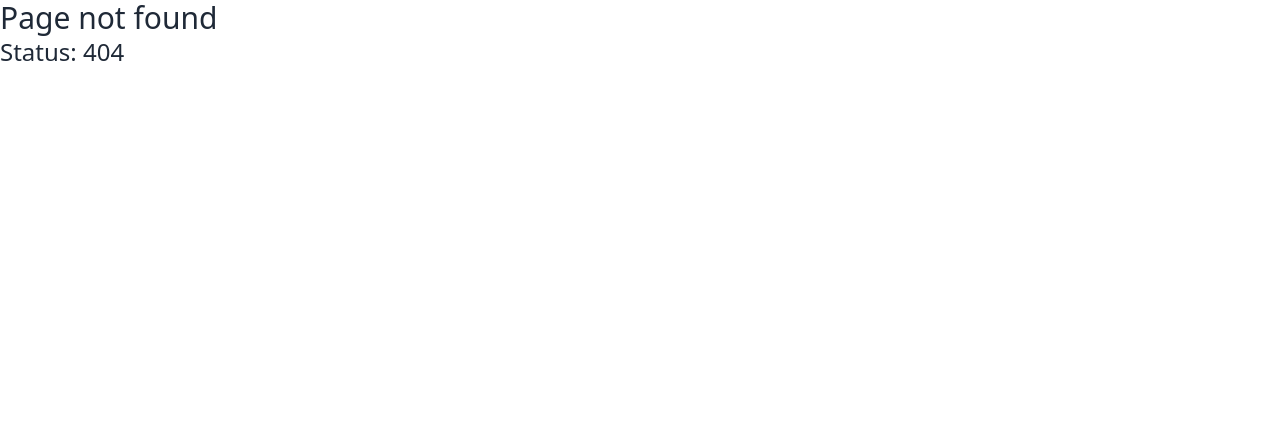
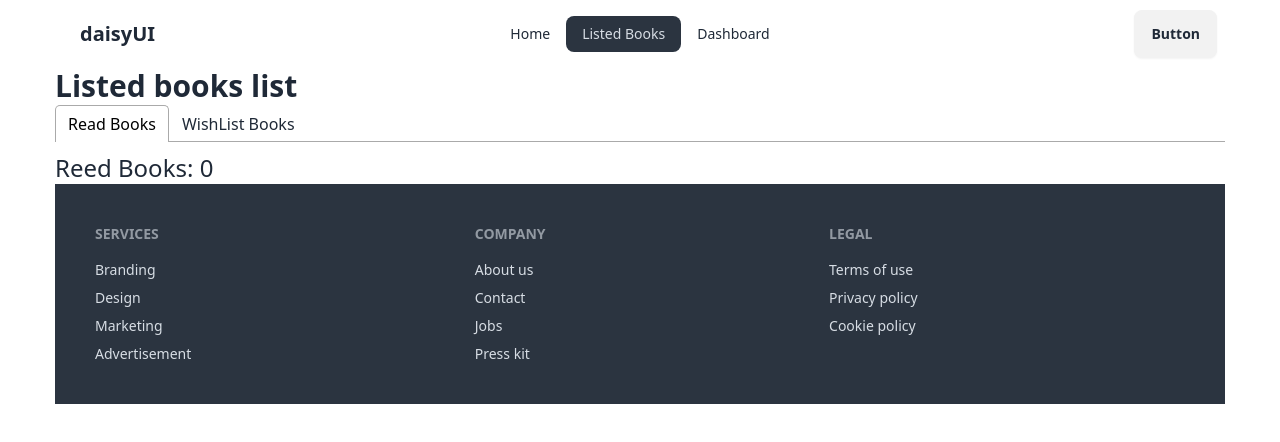
Before and after one commit to zobayerhb/boook-vibe-router, a React (Vite) app: page /listedBooks in a window 1280 px wide. Before the commit this address had no page. Shown: the top 442 px of the page. Built offline with nearby package versions, Linux system fonts and the light colour scheme.

Commit message:
display data in read list and react tabs

```diff
--- a/package.json
+++ b/package.json
@@ -16,6 +16,8 @@
     "react": "^18.3.1",
     "react-dom": "^18.3.1",
     "react-router-dom": "^6.27.0",
+    "react-tabs": "^6.0.2",
+    "react-toastify": "^10.0.6",
     "sort-by": "^1.2.0"
   },
   "devDependencies": {
--- /dev/null
+++ b/src/components/ListedBooks/ListedBooks.jsx
@@ -0,0 +1,49 @@
+import { useEffect, useState } from "react";
+import { useLoaderData } from "react-router-dom";
+import { Tab, Tabs, TabList, TabPanel } from "react-tabs";
+import "react-tabs/style/react-tabs.css";
+import { getStoredReadList } from "../../utilities/addToDb";
+import Book from "../Book/Book";
+
+const ListedBooks = () => {
+  const [booksList, setBooksList] = useState([]);
+  const booksDataLoad = useLoaderData();
+  console.log(booksDataLoad);
+
+  useEffect(() => {
+    const storedData = getStoredReadList();
+    const storeDataConInt = storedData.map((data) => parseInt(data));
+
+    const allBooks = booksDataLoad.filter((book) =>
+      storeDataConInt.includes(book.bookId)
+    );
+    setBooksList(allBooks);
+  }, []);
+
+  return (
+    <div>
+      <h1 className="text-3xl font-bold">Listed books list</h1>
+
+      <Tabs>
+        <TabList>
+          <Tab>Read Books</Tab>
+          <Tab>WishList Books</Tab>
+        </TabList>
+
+        <TabPanel>
+          <h2 className="text-2xl">Reed Books: {booksList.length}</h2>
+          <div>
+            {booksList.map((book) => (
+              <Book key={book.bookId} book={book}></Book>
+            ))}
+          </div>
+        </TabPanel>
+        <TabPanel>
+          <h2 className="text-2xl">WishList books</h2>
+        </TabPanel>
+      </Tabs>
+    </div>
+  );
+};
+
+export default ListedBooks;
--- a/src/components/NavBar/NavBar.jsx
+++ b/src/components/NavBar/NavBar.jsx
@@ -7,7 +7,10 @@ const NavBar = () => {
         <NavLink to="/">Home</NavLink>
       </li>
       <li>
-        <a>Dashboard</a>
+        <NavLink to="listedBooks">Listed Books</NavLink>
+      </li>
+      <li>
+        <NavLink to="dashboard">Dashboard</NavLink>
       </li>
     </>
   );
--- a/src/main.jsx
+++ b/src/main.jsx
@@ -7,6 +7,7 @@ import ErrorPage from "./components/ErrorPage/ErrorPage";
 import Home from "./components/Home/Home";
 import DashBoard from "./components/Dashboard/Dashsboard";
 import BookDetail from "./components/BookDetail/BookDetail";
+import ListedBooks from "./components/ListedBooks/ListedBooks";
 
 const router = createBrowserRouter([
   {
@@ -24,6 +25,11 @@ const router = createBrowserRouter([
         loader: () => fetch('/booksData.json')
       },
       {
+        path: 'listedBooks',
+        element: <ListedBooks></ListedBooks>,
+        loader: () => fetch('/booksData.json')
+      },
+      {
         path: 'dashboard',
         element: <DashBoard></DashBoard>
       }
--- a/src/utilities/addToDb.js
+++ b/src/utilities/addToDb.js
@@ -42,4 +42,4 @@ const addStoredWishListData = (id) => {
   }
 };
 
-export { addToStoredData, addStoredWishListData };
+export { addToStoredData, addStoredWishListData, getStoredReadList };
```
Also changed, not shown: 1 other file (tests, documents, lock files or other folders).
